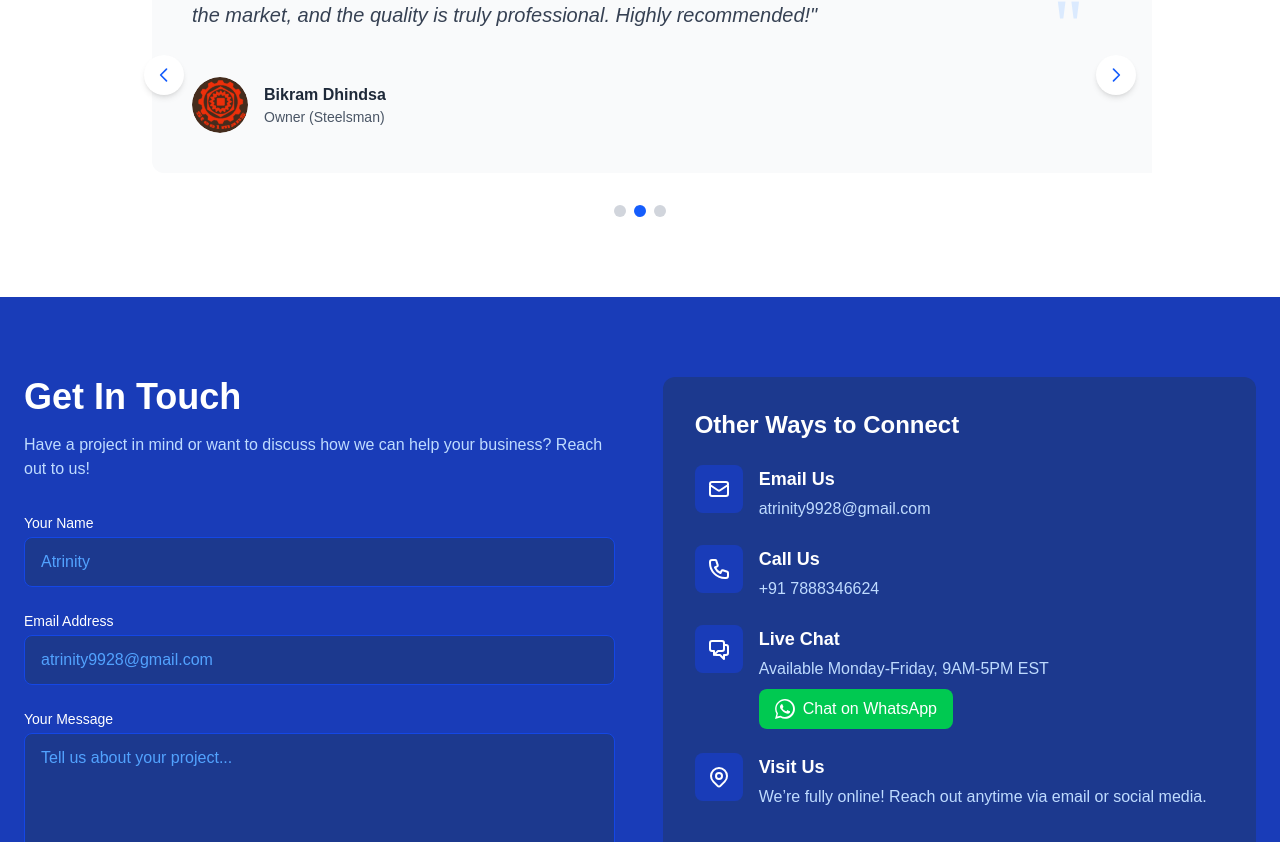
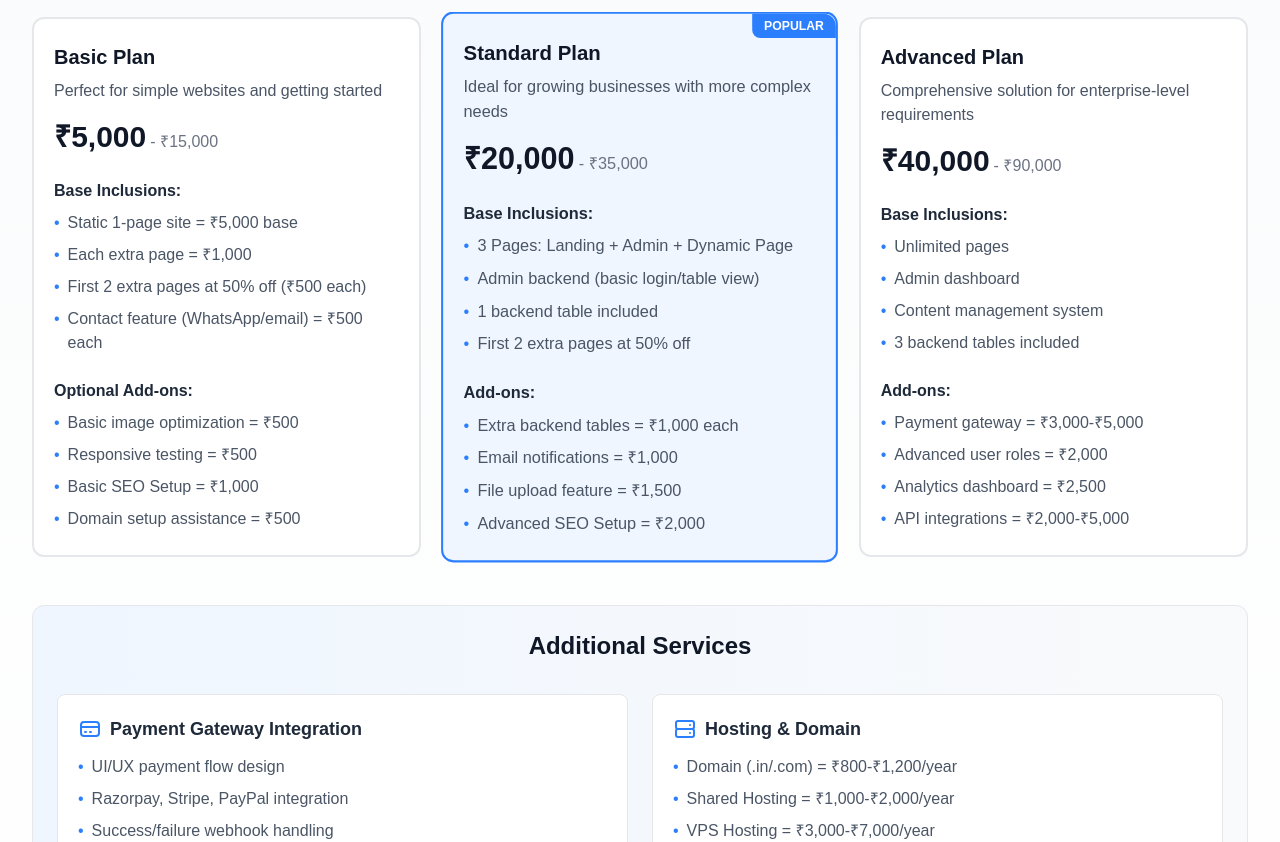
Before and after one commit to Anmolashish/ATrinity-Portfolio, a Next.js app: page / in a window 1280 px wide. Shown: the part 6438-7280 px from the top of the page. Built offline with nearby package versions, Linux system fonts and the light colour scheme; no server answers; the database is empty.

Commit message:
Added pricing plans

```diff
--- a/app/(root)/page.js
+++ b/app/(root)/page.js
@@ -6,6 +6,7 @@ import Header from "@/components/Header";
 import HeroSection from "@/components/HeroSection";
 import Portfolio from "@/components/Portfolio";
 import PortfolioSection from "@/components/Portfolio";
+import PricingComponents from "@/components/PricingComponents";
 import Services from "@/components/Services";
 import TeamSection from "@/components/Team";
 import TestimonialsSection from "@/components/Testimonial";
@@ -20,6 +21,7 @@ export default function Home() {
       <TeamSection />
       <AboutSection />
       <BlogIndex />
+      <PricingComponents />
       <TestimonialsSection />
       <ContactSection />
     </div>
--- /dev/null
+++ b/components/PricingComponents.jsx
@@ -0,0 +1,233 @@
+"use client";
+import React, { useState } from "react";
+
+const pricingPlans = [
+  {
+    id: 1,
+    name: "Basic Plan",
+    priceRange: "₹5,000 - ₹15,000",
+    description: "Perfect for simple websites and getting started",
+    bgColor: "bg-white",
+    features: {
+      "Base Inclusions": [
+        "Static 1-page site = ₹5,000 base",
+        "Each extra page = ₹1,000",
+        "First 2 extra pages at 50% off (₹500 each)",
+        "Contact feature (WhatsApp/email) = ₹500 each",
+      ],
+      "Optional Add-ons": [
+        "Basic image optimization = ₹500",
+        "Responsive testing = ₹500",
+        "Basic SEO Setup = ₹1,000",
+        "Domain setup assistance = ₹500",
+      ],
+    },
+  },
+  {
+    id: 2,
+    name: "Standard Plan",
+    priceRange: "₹20,000 - ₹35,000",
+    description: "Ideal for growing businesses with more complex needs",
+    bgColor: "bg-white",
+    features: {
+      "Base Inclusions": [
+        "3 Pages: Landing + Admin + Dynamic Page",
+        "Admin backend (basic login/table view)",
+        "1 backend table included",
+        "First 2 extra pages at 50% off",
+      ],
+      "Add-ons": [
+        "Extra backend tables = ₹1,000 each",
+        "Email notifications = ₹1,000",
+        "File upload feature = ₹1,500",
+        "Advanced SEO Setup = ₹2,000",
+      ],
+    },
+  },
+  {
+    id: 3,
+    name: "Advanced Plan",
+    priceRange: "₹40,000 - ₹90,000",
+    description: "Comprehensive solution for enterprise-level requirements",
+    bgColor: "bg-white",
+    features: {
+      "Base Inclusions": [
+        "Unlimited pages",
+        "Admin dashboard",
+        "Content management system",
+        "3 backend tables included",
+      ],
+      "Add-ons": [
+        "Payment gateway = ₹3,000-₹5,000",
+        "Advanced user roles = ₹2,000",
+        "Analytics dashboard = ₹2,500",
+        "API integrations = ₹2,000-₹5,000",
+      ],
+    },
+  },
+];
+
+const additionalServices = [
+  {
+    title: "Payment Gateway Integration",
+    icon: (
+      <svg
+        className="w-6 h-6 text-blue-500 mr-2"
+        fill="none"
+        stroke="currentColor"
+        viewBox="0 0 24 24"
+      >
+        <path
+          strokeLinecap="round"
+          strokeLinejoin="round"
+          strokeWidth="2"
+          d="M3 10h18M7 15h1m4 0h1m-7 4h12a3 3 0 003-3V8a3 3 0 00-3-3H6a3 3 0 00-3 3v8a3 3 0 003 3z"
+        />
+      </svg>
+    ),
+    items: [
+      "UI/UX payment flow design",
+      "Razorpay, Stripe, PayPal integration",
+      "Success/failure webhook handling",
+      "Cost: ₹3,000-₹5,000",
+    ],
+  },
+  {
+    title: "Hosting & Domain",
+    icon: (
+      <svg
+        className="w-6 h-6 text-blue-500 mr-2"
+        fill="none"
+        stroke="currentColor"
+        viewBox="0 0 24 24"
+      >
+        <path
+          strokeLinecap="round"
+          strokeLinejoin="round"
+          strokeWidth="2"
+          d="M5 12h14M5 12a2 2 0 01-2-2V6a2 2 0 012-2h14a2 2 0 012 2v4a2 2 0 01-2 2M5 12a2 2 0 00-2 2v4a2 2 0 002 2h14a2 2 0 002-2v-4a2 2 0 00-2-2m-2-4h.01M17 16h.01"
+        />
+      </svg>
+    ),
+    items: [
+      "Domain (.in/.com) = ₹800-₹1,200/year",
+      "Shared Hosting = ₹1,000-₹2,000/year",
+      "VPS Hosting = ₹3,000-₹7,000/year",
+      "Deployment Setup = ₹500-₹1,000",
+    ],
+  },
+];
+
+export default function PricingComponents() {
+  const [selectedPlan, setSelectedPlan] = useState(2); // Default to Standard Plan
+  const [isHovered, setIsHovered] = useState(null);
+
+  return (
+    <div className="w-full min-h-[100vh] bg-gradient-to-b from-gray-50 to-white py-8 px-4 sm:px-6 lg:px-8 flex flex-col justify-center">
+      <div className="max-w-7xl mx-auto w-full mt-20">
+        <div className="container mx-auto px-4 sm:px-6">
+          <div className="text-center mb-16">
+            <span className="inline-block bg-blue-100 text-blue-800 text-sm font-medium px-3 py-1 rounded-full mb-4">
+              Pricing Plans
+            </span>
+            <h1 className="text-4xl md:text-5xl font-bold text-gray-900 mb-4">
+              Website <span className="text-blue-600">Development</span>
+            </h1>
+            <p className="text-gray-600 max-w-2xl mx-auto text-lg">
+              Choose the perfect package for your business needs and budget.
+            </p>
+          </div>
+        </div>
+
+        <div className="grid grid-cols-1 gap-6 md:grid-cols-3">
+          {pricingPlans.map((plan) => (
+            <div
+              key={plan.id}
+              className={`relative flex flex-col rounded-xl border-2 transition-all duration-300 cursor-pointer
+                ${
+                  selectedPlan === plan.id
+                    ? "border-blue-500 bg-blue-50 scale-[1.02]"
+                    : "border-gray-200 bg-white"
+                }
+                ${
+                  isHovered === plan.id && selectedPlan !== plan.id
+                    ? "border-blue-300"
+                    : ""
+                }
+              `}
+              onClick={() => setSelectedPlan(plan.id)}
+              onMouseEnter={() => setIsHovered(plan.id)}
+              onMouseLeave={() => setIsHovered(null)}
+            >
+              {plan.id === 2 && (
+                <div className="absolute top-0 right-0 bg-blue-500 text-white text-xs font-bold px-3 py-1 rounded-tr-xl rounded-bl-lg">
+                  POPULAR
+                </div>
+              )}
+
+              <div className="px-5 py-6">
+                <h3 className="text-xl font-bold text-gray-900">{plan.name}</h3>
+                <p className="mt-2 text-gray-600">{plan.description}</p>
+                <div className="mt-4 flex items-baseline">
+                  <span className="text-3xl font-extrabold text-gray-900">
+                    {plan.priceRange.split(" - ")[0]}
+                  </span>
+                  <span className="ml-1 text-md font-medium text-gray-500">
+                    {plan.priceRange.includes(" - ")
+                      ? ` - ${plan.priceRange.split(" - ")[1]}`
+                      : ""}
+                  </span>
+                </div>
+
+                <div className="mt-6 space-y-6">
+                  {Object.entries(plan.features).map(([title, items]) => (
+                    <div key={title}>
+                      <h4 className="font-semibold text-gray-800">{title}:</h4>
+                      <ul className="mt-2 space-y-2 text-gray-600">
+                        {items.map((item, index) => (
+                          <li key={index} className="flex items-start">
+                            <span className="text-blue-500 mr-2">•</span>
+                            <span>{item}</span>
+                          </li>
+                        ))}
+                      </ul>
+                    </div>
+                  ))}
+                </div>
+              </div>
+            </div>
+          ))}
+        </div>
+
+        {/* Additional Services */}
+        <div className="mt-12 bg-gradient-to-r from-blue-50 to-gray-50 rounded-xl border border-gray-200 p-6">
+          <h3 className="text-2xl font-bold text-center text-gray-900 mb-8">
+            Additional Services
+          </h3>
+
+          <div className="grid grid-cols-1 gap-6 md:grid-cols-2">
+            {additionalServices.map((service, index) => (
+              <div
+                key={index}
+                className="bg-white p-5 rounded-lg border border-gray-200"
+              >
+                <h4 className="text-lg font-semibold text-gray-800 mb-3 flex items-center">
+                  {service.icon}
+                  {service.title}
+                </h4>
+                <ul className="space-y-2 text-gray-600">
+                  {service.items.map((item, i) => (
+                    <li key={i} className="flex items-start">
+                      <span className="text-blue-500 mr-2">•</span>
+                      <span>{item}</span>
+                    </li>
+                  ))}
+                </ul>
+              </div>
+            ))}
+          </div>
+        </div>
+      </div>
+    </div>
+  );
+}
```
